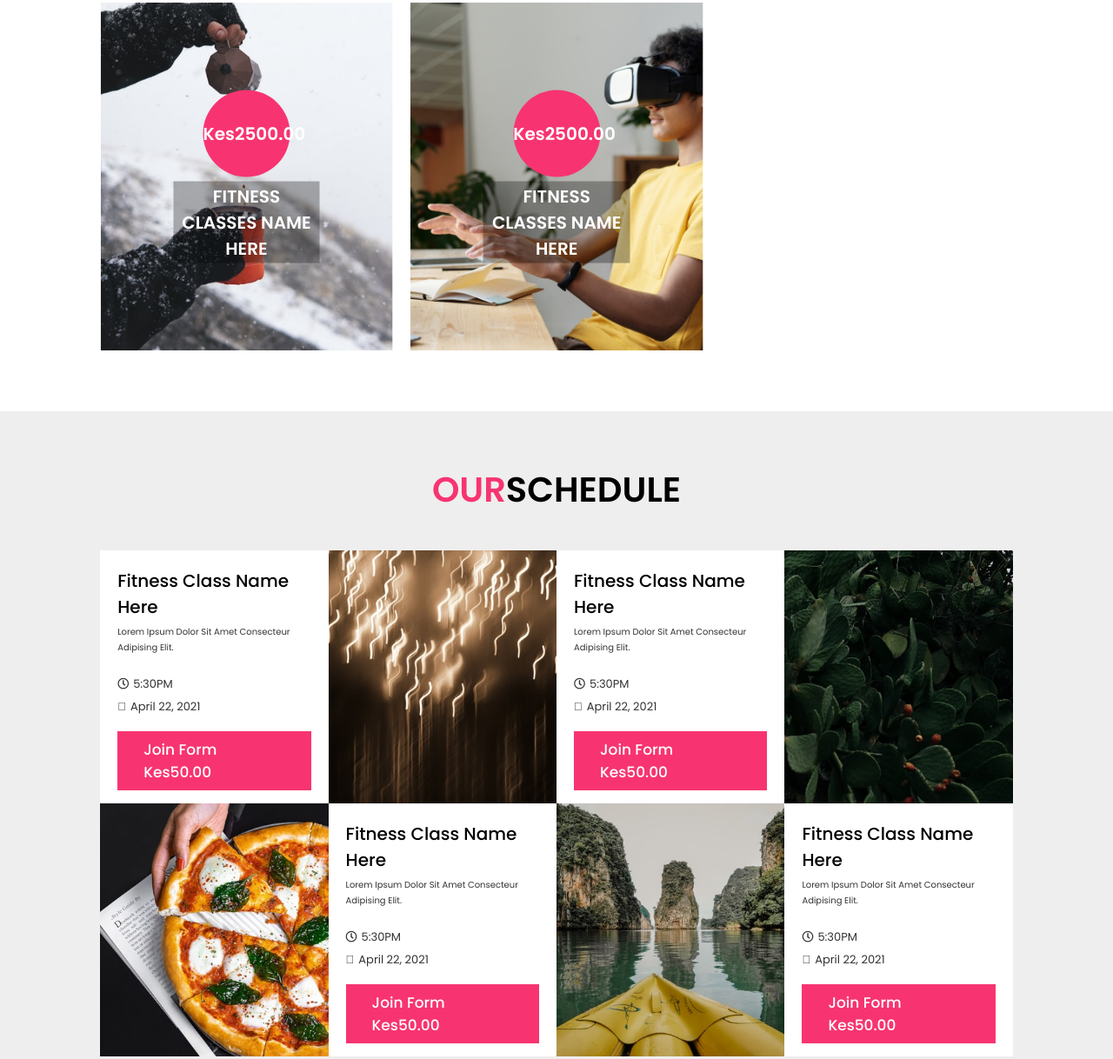
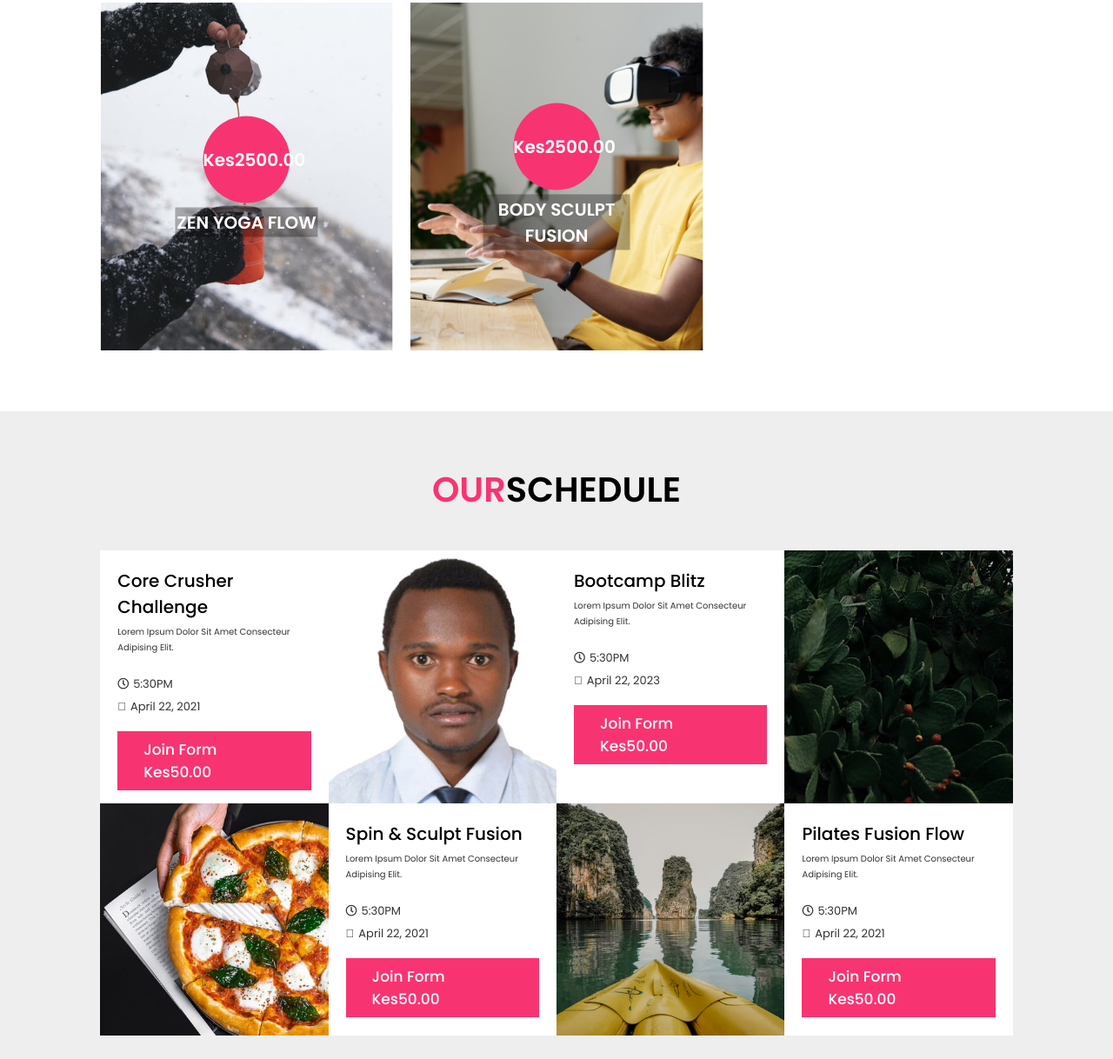
Before and after one commit to Oleweps/fitnezz, a plain HTML site: page index.html in a window 1280 px wide. Shown: the part 947-2165 px from the top of the page at 87% size. Drawn offline with nearby package versions, Linux system fonts and the light colour scheme.

Commit message:
fitnezz site

```diff
--- a/index.html
+++ b/index.html
@@ -12,7 +12,7 @@
     <body>
         <!--header section starts-->
         <header class="header">
-            <a href="#" class="logo">Fit<span>nezz</span></a>
+            <a href="#" class="logo">fit<span>nezz</span></a>
 
             <nav class="navbar">
                 <a href="#home">home</a>
@@ -34,7 +34,7 @@
                 <div class="swiper-slide box" style="background: linear-gradient(rgba(0, 0, 0, .3), rgba(0, 0, 0, .3)),
                 url(images/older_posts/older_posts_5.jpg);">
                   <div class="content">
-                      <h3>join fitnezz today</h3>
+                      <h3>Participate in Exercise Paradigm</h3>
                       <p>lorem ipsum dolor sit amet consectetur adipising elit. Dolorem modi</p>
                     <div class="button">
                         <a href="#" class="btn btn-1">get started</a>
@@ -71,7 +71,7 @@
                 </div>
                 <div class="content">
                   <div class="price">kes2500.00</div>
-                  <h3>Fitness classes name here</h3>
+                  <h3>Body Sculpt Fusion</h3>
                 </div>
               </div>
 
@@ -82,7 +82,7 @@
                 </div>
                 <div class="content">
                   <div class="price">kes2500.00</div>
-                  <h3>Fitness classes name here</h3>
+                  <h3>Cardio Power Hour</h3>
                 </div>
               </div>
 
@@ -92,7 +92,7 @@
                 </div>
                 <div class="content">
                   <div class="price">kes2500.00</div>
-                  <h3>Fitness classes name here</h3>
+                  <h3>HIIT Revolution</h3>
                 </div>
               </div>
 
@@ -102,7 +102,7 @@
                 </div>
                 <div class="content">
                   <div class="price">kes2500.00</div>
-                  <h3>Fitness classes name here</h3>
+                  <h3>Zen Yoga Flow</h3>
                 </div>
               </div>
 
@@ -117,7 +117,7 @@
           <div class="box-container">
             <div class="box">
               <div class="content">
-                <h3>Fitness class name here</h3>
+                <h3>Core Crusher Challenge</h3>
                 <p>lorem ipsum dolor sit amet consecteur adipising elit.</p>
               </div>
               <div class="icons">
@@ -127,17 +127,17 @@
               <a href="#" class="btn">Join form kes50.00</a>
             </div>
             <div class="box">
-              <img src="images/trending/trending_3.jpg" alt="">
+              <img src="images/featured/p1.jpg" alt="">
             </div>
 
             <div class="box">
               <div class="content">
-                <h3>Fitness class name here</h3>
+                <h3>Bootcamp Blitz</h3>
                 <p>lorem ipsum dolor sit amet consecteur adipising elit.</p>
               </div>
               <div class="icons">
                 <span><i class="far fa-clock"></i>5:30PM</span>
-                <span><i class="fad fa-calendar-alt"></i>april 22, 2021</span>
+                <span><i class="fad fa-calendar-alt"></i>april 22, 2023</span>
               </div>
               <a href="#" class="btn">Join form kes50.00</a>
             </div>
@@ -152,7 +152,7 @@
 
             <div class="box">
               <div class="content">
-                <h3>Fitness class name here</h3>
+                <h3>Spin & Sculpt Fusion</h3>
                 <p>lorem ipsum dolor sit amet consecteur adipising elit.</p>
               </div>
               <div class="icons">
@@ -168,7 +168,7 @@
 
             <div class="box">
               <div class="content">
-                <h3>Fitness class name here</h3>
+                <h3>Pilates Fusion Flow</h3>
                 <p>lorem ipsum dolor sit amet consecteur adipising elit.</p>
               </div>
               <div class="icons">
@@ -289,7 +289,7 @@
                   <img src="images/author.jpg" alt="">
                 </div>
                 <div class="content">
-                  <h3>Fitness class name here</h3>
+                  <h3>Barre Burn & Tone</h3>
                   <span><i class="fad fa-calendar-alt"></i>april 22, 2023</span>
                   <p>Lorem ipsum dolor sit, amet consectetur adispising elit. maiores fugit ipsum</p>
                 </div>
@@ -303,7 +303,7 @@
                   <img src="images/featured/featured-1.jpg" alt="">
                 </div>
                 <div class="content">
-                  <h3>Fitness class name here</h3>
+                  <h3>Mindful Meditation Retreat</h3>
                   <span><i class="fad fa-calendar-alt"></i>april 22, 2023</span>
                   <p>Lorem ipsum dolor sit, amet consectetur adispising elit. maiores fugit ipsum</p>
                 </div>
@@ -317,7 +317,7 @@
                   <img src="images/tags/food-tag.jpg" alt="">
                 </div>
                 <div class="content">
-                  <h3>Fitness class name here</h3>
+                  <h3>CrossFit Intensity</h3>
                   <span><i class="fad fa-calendar-alt"></i>april 22, 2023</span>
                   <p>Lorem ipsum dolor sit, amet consectetur adispising elit. maiores fugit ipsum</p>
                 </div>
@@ -331,7 +331,7 @@
                   <img src="images/tags/technology-tag.jpg" alt="">
                 </div>
                 <div class="content">
-                  <h3>Fitness class name here</h3>
+                  <h3>Dance Fit Groove</h3>
                   <span><i class="fad fa-calendar-alt"></i>april 22, 2023</span>
                   <p>Lorem ipsum dolor sit, amet consectetur adispising elit. maiores fugit ipsum</p>
                 </div>
@@ -374,11 +374,11 @@
             <div class="box">
               <h1>quick links</h1>
               <div class="icon">
-                <a href="#">home</a>
-                <a href="#">about</a>
-                <a href="#">services</a>
-                <a href="#">news</a>
-                <a href="#">contact</a>
+                <a href="#home">home</a>
+                <a href="#feature">about</a>
+                <a href="#schedule">services</a>
+                <a href="#blog">news</a>
+                <a href="#footer">contact</a>
               </div>
             </div>
 
```
Also changed, not shown: images/featured/p1.jpg (added).
